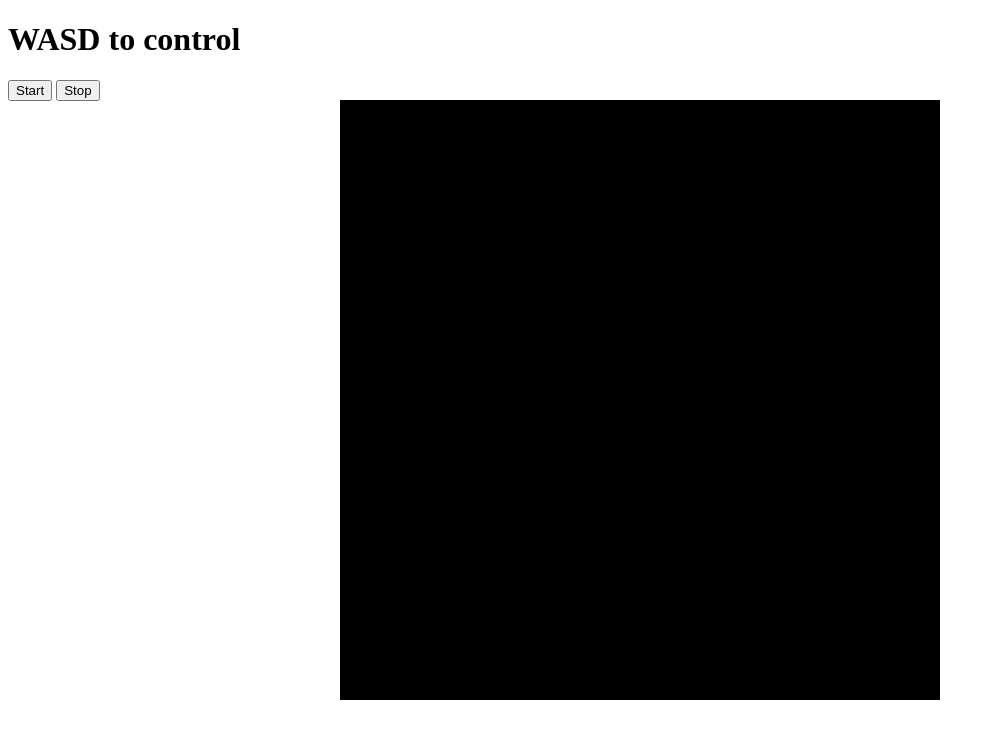
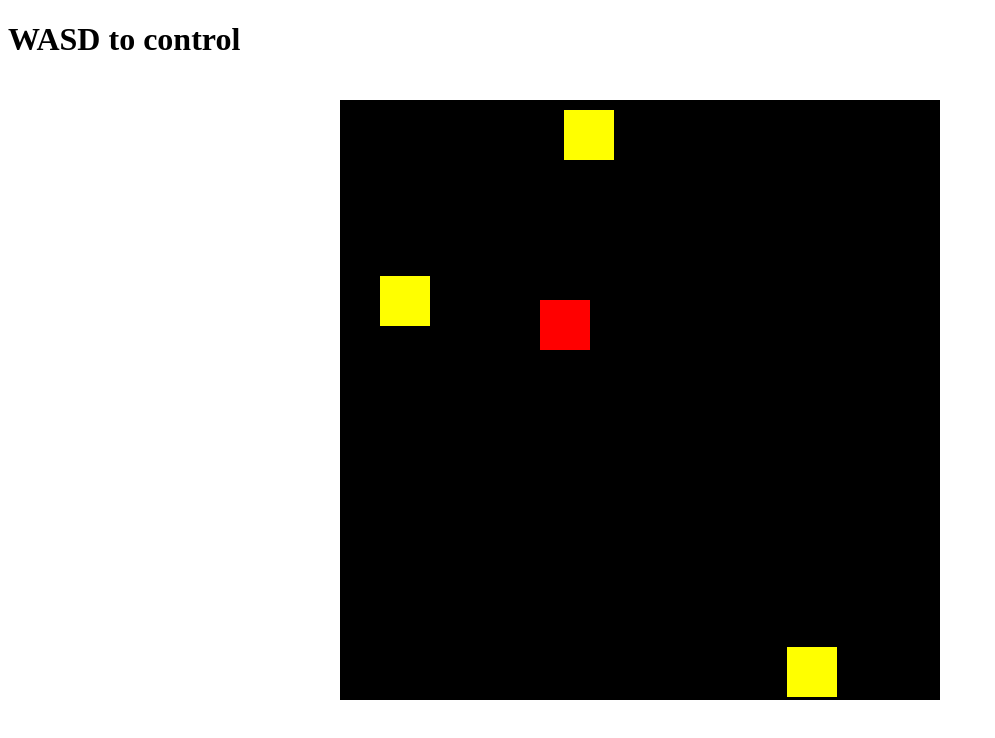
Before and after one commit to Squishy123/silk, a plain HTML site: page index.html in a window 1280 px wide. Shown: the whole page, without its empty margins (0-995 px from the left). Drawn offline with Linux system fonts and the light colour scheme.

Commit message:
Removed the buttons to start and stop

```diff
--- a/index.html
+++ b/index.html
@@ -20,8 +20,6 @@
   <div class="container">
     <div id="stage">
     </div>
-    <button onclick="start()">Start</button>
-    <button onclick="stop()">Stop</button>
   </div>
 
   <script type="text/javascript" src="js/loader.js"></script>
--- a/js/main.js
+++ b/js/main.js
@@ -2,7 +2,6 @@ let s = new Stage(document.getElementById("stage"));
 s.styleElement({
   "background-color": "#000000"
 });
-
 
 s.setBounds({
   width: "75vh",
@@ -10,17 +9,13 @@ s.setBounds({
   x: "50%",
   y: "50%"
 });
+
+s.start();
+
 let tiles = [new Tile(), new Tile(), new Tile()];
+tiles.forEach(function(t) {
+  s.addObject(t);
+});
+
 let p1 = new Player();
-
-function start() {
-  s.start();
-  tiles.forEach(function(t) {
-    s.addObject(t);
-  });
-  s.addObject(p1);
-}
-
-function stop() {
-  s.stop();
-}
+s.addObject(p1);
```
